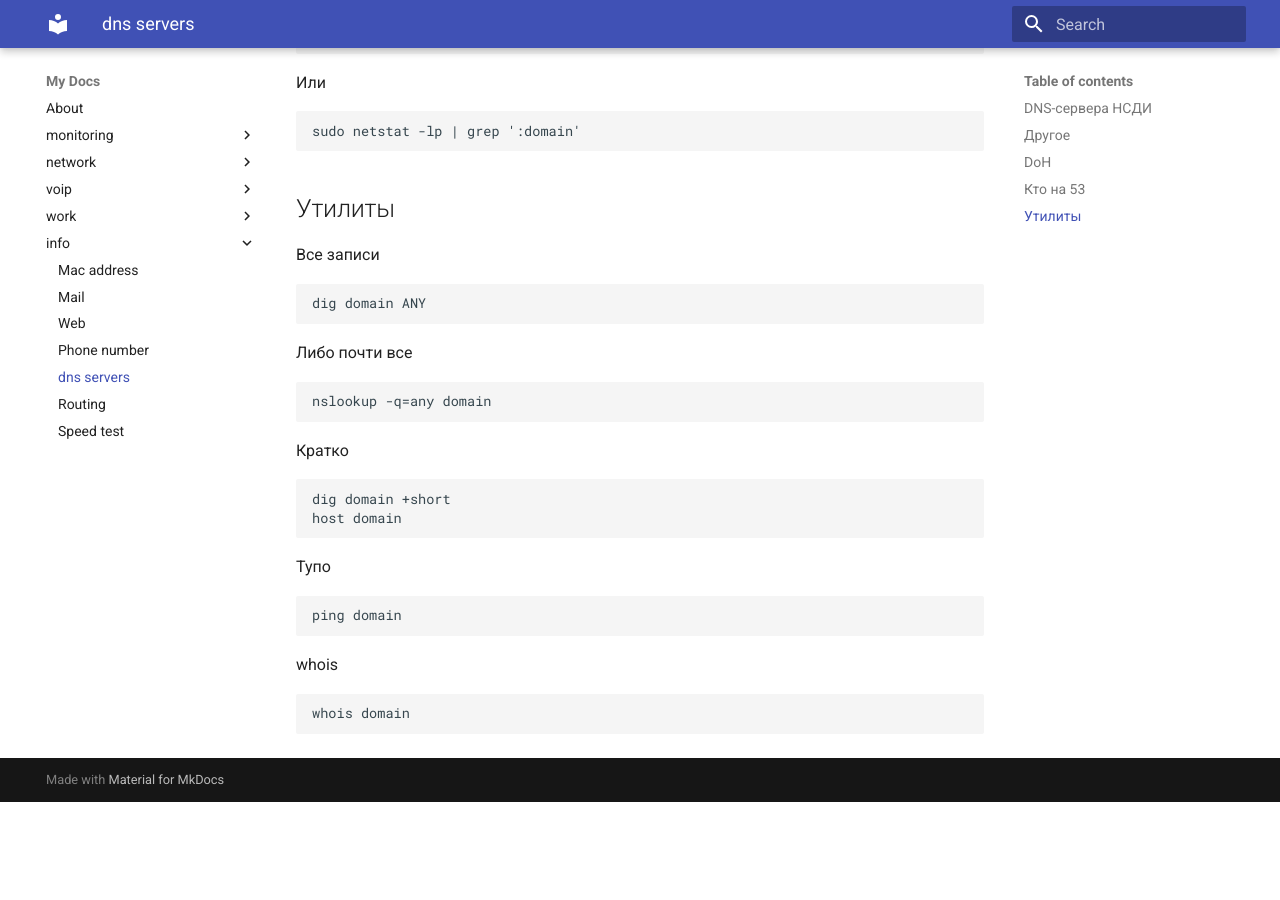
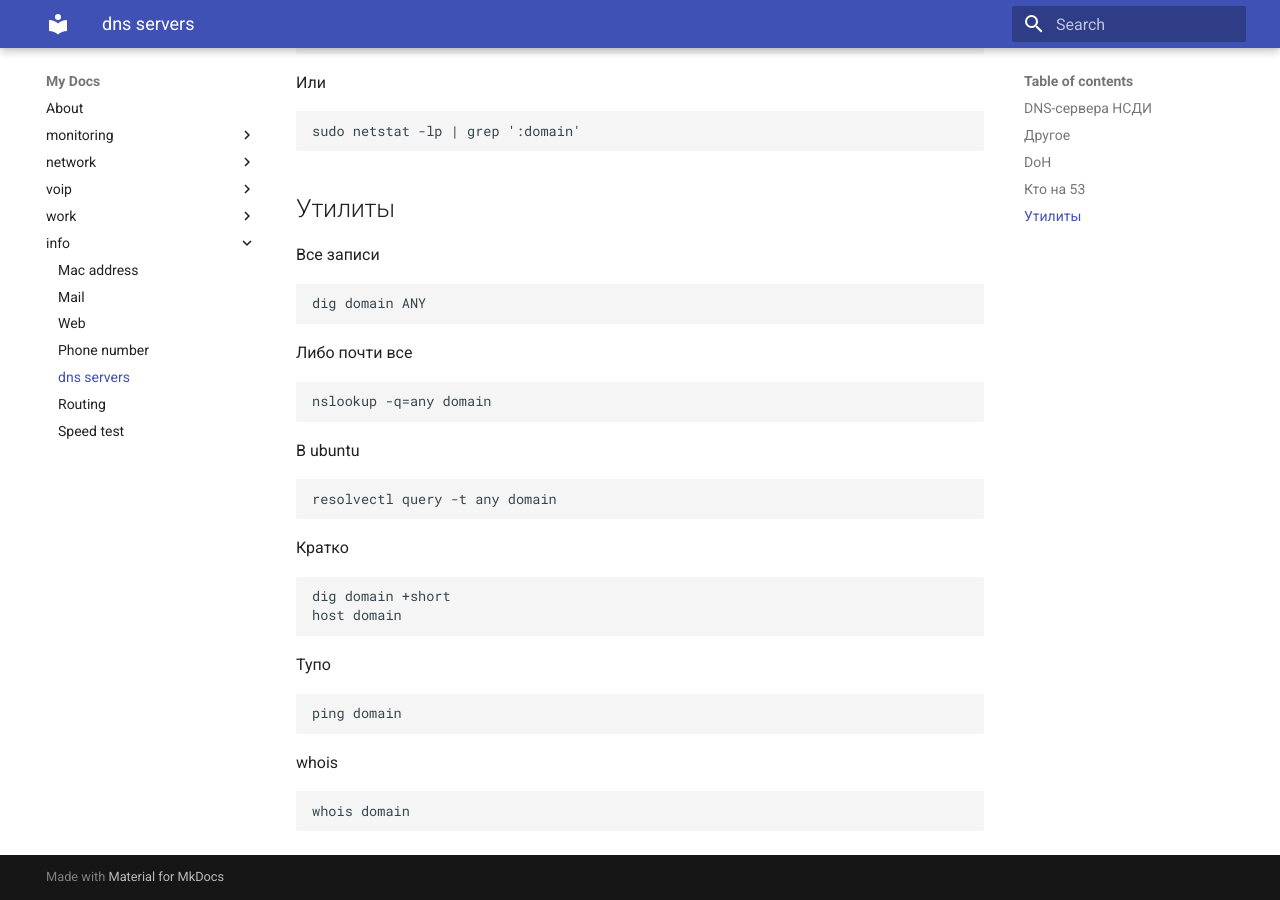
Before and after one commit to v98765/v98765.github.io, an MkDocs documentation site: the page built from docs/info/dns_info.md, in a window 1280 px wide and 900 px high, scrolled down 1014 px. Built offline with MkDocs 1.6.1 and Material for MkDocs 9.7.7, drawn with Linux system fonts in a browser that asks for light colours; before the commit the page ends 1816 px from its top, so only the background shows below that.

Commit message:
resolvectl

````diff
--- a/docs/info/dns_info.md
+++ b/docs/info/dns_info.md
@@ -42,6 +42,10 @@ dig domain ANY
 ```text
 nslookup -q=any domain
 ```
+В ubuntu
+```text
+resolvectl query -t any domain
+```
 Кратко
 ```text
 dig domain +short
````
